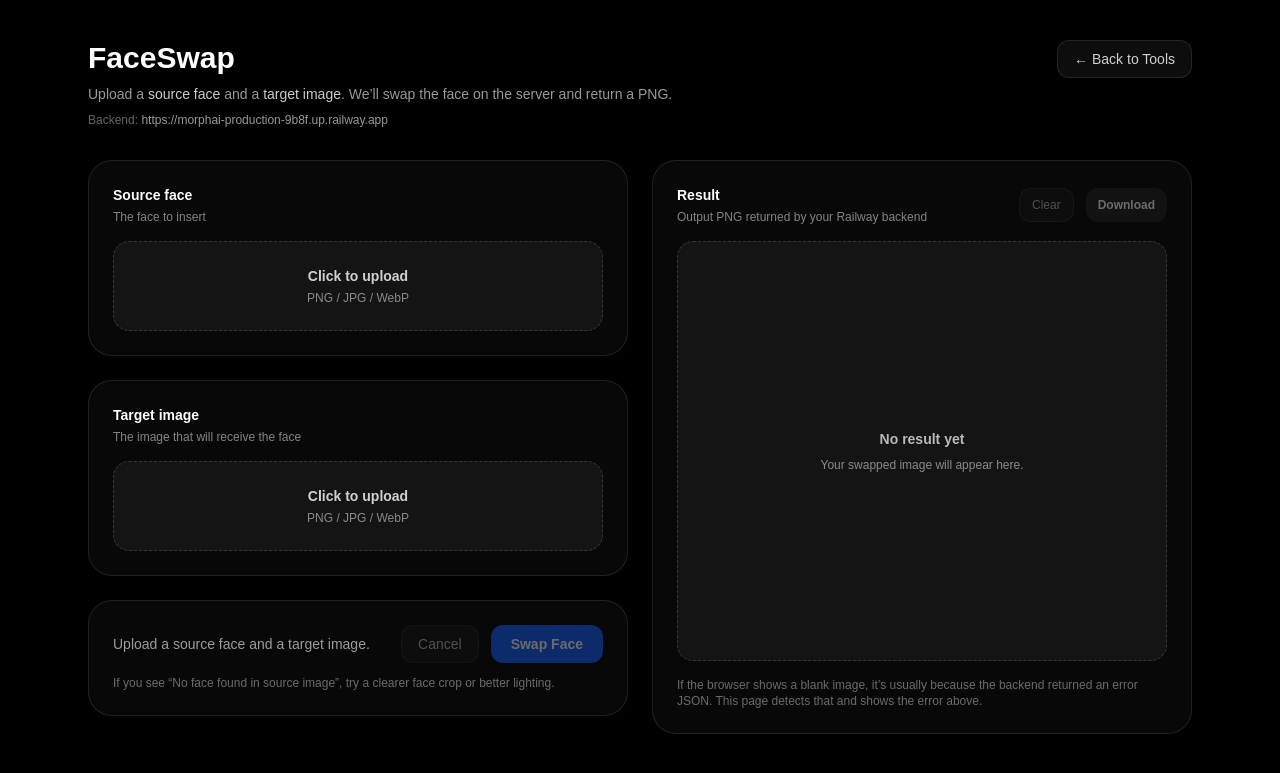
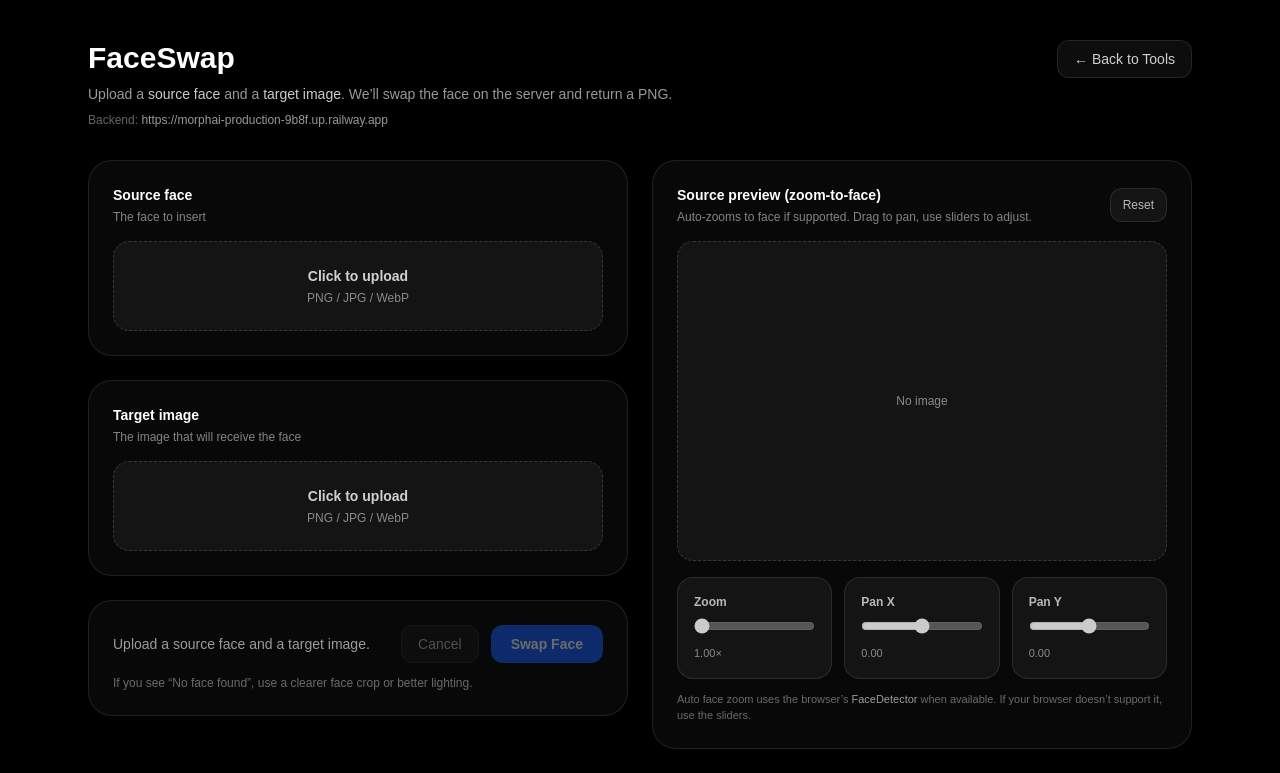
Before and after one commit to Gsprint-create/morphai-frontend, a Next.js app: page /tools/faceswap in a window 1280 px wide. Shown: the top 773 px of the page. Built offline with nearby package versions, Linux system fonts and the light colour scheme.

Commit message:
app/tools/faceswap/page.tsx

```diff
--- a/app/tools/faceswap/page.tsx
+++ b/app/tools/faceswap/page.tsx
@@ -1,16 +1,18 @@
 "use client";
 
-import { useMemo, useRef, useState } from "react";
+import React, { useEffect, useMemo, useRef, useState } from "react";
 
 const API_BASE = "https://morphai-production-9b8f.up.railway.app";
 
 type PickedFile = {
   file: File;
-  url: string; // local preview URL
+  url: string;
   name: string;
   size: number;
   type: string;
 };
+
+type FaceBox = { x: number; y: number; w: number; h: number }; // normalized 0..1
 
 function humanSize(bytes: number) {
   const units = ["B", "KB", "MB", "GB"];
@@ -21,6 +23,292 @@ function humanSize(bytes: number) {
     i++;
   }
   return `${v.toFixed(i === 0 ? 0 : 1)} ${units[i]}`;
+}
+
+// ---- Face detector helper (browser native, if available) ----
+async function detectFaceBox(img: HTMLImageElement): Promise<FaceBox | null> {
+  // @ts-ignore
+  const FaceDetectorCtor = (globalThis as any).FaceDetector;
+  if (!FaceDetectorCtor) return null;
+
+  try {
+    // @ts-ignore
+    const detector = new FaceDetectorCtor({ fastMode: true, maxDetectedFaces: 1 });
+    const faces = await detector.detect(img);
+    if (!faces || !faces.length) return null;
+
+    const b = faces[0].boundingBox as DOMRectReadOnly;
+    const iw = img.naturalWidth || img.width;
+    const ih = img.naturalHeight || img.height;
+    if (!iw || !ih) return null;
+
+    const x = Math.max(0, Math.min(1, b.x / iw));
+    const y = Math.max(0, Math.min(1, b.y / ih));
+    const w = Math.max(0, Math.min(1, b.width / iw));
+    const h = Math.max(0, Math.min(1, b.height / ih));
+
+    return { x, y, w, h };
+  } catch {
+    return null;
+  }
+}
+
+// ---- Compute a "nice" zoom + pan so the face is centered ----
+function faceBoxToView(box: FaceBox, strength = 1.35) {
+  // Center of box
+  const cx = box.x + box.w / 2;
+  const cy = box.y + box.h / 2;
+
+  // Zoom so box roughly fills the viewport (heuristic)
+  const boxSize = Math.max(box.w, box.h);
+  const zoom = Math.min(4, Math.max(1, (1 / boxSize) / strength));
+
+  // Pan offsets in normalized image coords
+  // We store pan in [-0.5..0.5] range for ease: (0,0)=centered
+  const panX = 0.5 - cx;
+  const panY = 0.5 - cy;
+
+  return { zoom, panX, panY };
+}
+
+// ---- Reusable viewer with auto face zoom + manual controls ----
+function ZoomImageViewer(props: {
+  title: string;
+  src?: string | null;
+  hint?: string;
+  // allow detecting face from this image
+  enableAutoFaceZoom?: boolean;
+}) {
+  const { title, src, hint, enableAutoFaceZoom = true } = props;
+
+  const imgRef = useRef<HTMLImageElement | null>(null);
+  const wrapRef = useRef<HTMLDivElement | null>(null);
+
+  const [zoom, setZoom] = useState<number>(1);
+  const [pan, setPan] = useState<{ x: number; y: number }>({ x: 0, y: 0 });
+  const [dragging, setDragging] = useState(false);
+  const dragStart = useRef<{ mx: number; my: number; px: number; py: number } | null>(null);
+
+  const [autoStatus, setAutoStatus] = useState<"idle" | "detecting" | "applied" | "unavailable" | "none">("idle");
+
+  // Reset when src changes
+  useEffect(() => {
+    setZoom(1);
+    setPan({ x: 0, y: 0 });
+    setAutoStatus("idle");
+  }, [src]);
+
+  // Try auto face zoom on load
+  useEffect(() => {
+    if (!src || !enableAutoFaceZoom) return;
+
+    const img = imgRef.current;
+    if (!img) return;
+
+    let canceled = false;
+
+    async function run() {
+      // @ts-ignore
+      const FaceDetectorCtor = (globalThis as any).FaceDetector;
+      if (!FaceDetectorCtor) {
+        setAutoStatus("unavailable");
+        return;
+      }
+
+      setAutoStatus("detecting");
+
+      // wait a tick to ensure natural sizes available
+      await new Promise((r) => setTimeout(r, 50));
+      if (canceled) return;
+
+      const box = await detectFaceBox(img);
+      if (canceled) return;
+
+      if (!box) {
+        setAutoStatus("none");
+        return;
+      }
+
+      const v = faceBoxToView(box);
+      setZoom(v.zoom);
+      setPan({ x: v.panX, y: v.panY });
+      setAutoStatus("applied");
+    }
+
+    // run once when image fully loaded
+    if (img.complete) run();
+    else img.onload = () => run();
+
+    return () => {
+      canceled = true;
+      if (img) img.onload = null;
+    };
+  }, [src, enableAutoFaceZoom]);
+
+  function onMouseDown(e: React.MouseEvent) {
+    if (!src) return;
+    setDragging(true);
+    dragStart.current = { mx: e.clientX, my: e.clientY, px: pan.x, py: pan.y };
+  }
+
+  function onMouseMove(e: React.MouseEvent) {
+    if (!dragging || !dragStart.current) return;
+
+    const w = wrapRef.current?.clientWidth || 1;
+    const h = wrapRef.current?.clientHeight || 1;
+
+    const dx = (e.clientX - dragStart.current.mx) / w;
+    const dy = (e.clientY - dragStart.current.my) / h;
+
+    // Move pan in same direction (invert to feel natural)
+    setPan({
+      x: dragStart.current.px + dx * (1 / zoom),
+      y: dragStart.current.py + dy * (1 / zoom),
+    });
+  }
+
+  function onMouseUp() {
+    setDragging(false);
+    dragStart.current = null;
+  }
+
+  // Clamp pan a bit to avoid losing image completely
+  useEffect(() => {
+    setPan((p) => ({
+      x: Math.max(-1, Math.min(1, p.x)),
+      y: Math.max(-1, Math.min(1, p.y)),
+    }));
+  }, [zoom]);
+
+  function resetView() {
+    setZoom(1);
+    setPan({ x: 0, y: 0 });
+    setAutoStatus("idle");
+  }
+
+  // Translate: center + pan offsets
+  const transform = `translate(calc(${pan.x} * 100%), calc(${pan.y} * 100%)) scale(${zoom})`;
+
+  return (
+    <div className="rounded-3xl border border-white/10 bg-white/[0.03] p-6">
+      <div className="flex items-center justify-between gap-3">
+        <div>
+          <div className="text-sm font-semibold">{title}</div>
+          {hint && <div className="mt-1 text-xs text-white/50">{hint}</div>}
+        </div>
+
+        <div className="flex items-center gap-2">
+          <button
+            onClick={resetView}
+            className="rounded-xl border border-white/10 bg-white/5 px-3 py-2 text-xs text-white/70 hover:bg-white/10 transition"
+            disabled={!src}
+            title="Reset zoom/pan"
+          >
+            Reset
+          </button>
+        </div>
+      </div>
+
+      <div className="mt-4">
+        {!src ? (
+          <div className="flex min-h-[320px] items-center justify-center rounded-2xl border border-dashed border-white/15 bg-white/5 p-6 text-center">
+            <div className="text-xs text-white/50">No image</div>
+          </div>
+        ) : (
+          <div
+            ref={wrapRef}
+            className="relative overflow-hidden rounded-2xl border border-white/10 bg-black"
+            style={{ height: 360, cursor: dragging ? "grabbing" : "grab" }}
+            onMouseDown={onMouseDown}
+            onMouseMove={onMouseMove}
+            onMouseUp={onMouseUp}
+            onMouseLeave={onMouseUp}
+          >
+            {/* eslint-disable-next-line @next/next/no-img-element */}
+            <img
+              ref={imgRef}
+              src={src}
+              alt={title}
+              className="absolute left-1/2 top-1/2 max-w-none select-none"
+              style={{
+                transform: `translate(-50%, -50%) ${transform}`,
+                transformOrigin: "center center",
+                willChange: "transform",
+              }}
+              draggable={false}
+            />
+
+            <div className="pointer-events-none absolute left-3 top-3 rounded-full border border-white/10 bg-black/50 px-3 py-1 text-[11px] text-white/70">
+              Drag to pan
+            </div>
+
+            {enableAutoFaceZoom && (
+              <div className="pointer-events-none absolute right-3 top-3 rounded-full border border-white/10 bg-black/50 px-3 py-1 text-[11px] text-white/70">
+                {autoStatus === "detecting" && "Auto-zoom: detecting…"}
+                {autoStatus === "applied" && "Auto-zoom: face centered"}
+                {autoStatus === "none" && "Auto-zoom: no face found"}
+                {autoStatus === "unavailable" && "Auto-zoom: unsupported"}
+                {autoStatus === "idle" && "Auto-zoom: ready"}
+              </div>
+            )}
+          </div>
+        )}
+
+        {/* Controls */}
+        <div className="mt-4 grid gap-3 md:grid-cols-3">
+          <div className="rounded-2xl border border-white/10 bg-white/5 p-4">
+            <div className="text-xs font-semibold text-white/70">Zoom</div>
+            <input
+              type="range"
+              min={1}
+              max={4}
+              step={0.05}
+              value={zoom}
+              onChange={(e) => setZoom(Number(e.target.value))}
+              disabled={!src}
+              className="mt-2 w-full"
+            />
+            <div className="mt-1 text-[11px] text-white/50">{zoom.toFixed(2)}×</div>
+          </div>
+
+          <div className="rounded-2xl border border-white/10 bg-white/5 p-4">
+            <div className="text-xs font-semibold text-white/70">Pan X</div>
+            <input
+              type="range"
+              min={-1}
+              max={1}
+              step={0.01}
+              value={pan.x}
+              onChange={(e) => setPan((p) => ({ ...p, x: Number(e.target.value) }))}
+              disabled={!src}
+              className="mt-2 w-full"
+            />
+            <div className="mt-1 text-[11px] text-white/50">{pan.x.toFixed(2)}</div>
+          </div>
+
+          <div className="rounded-2xl border border-white/10 bg-white/5 p-4">
+            <div className="text-xs font-semibold text-white/70">Pan Y</div>
+            <input
+              type="range"
+              min={-1}
+              max={1}
+              step={0.01}
+              value={pan.y}
+              onChange={(e) => setPan((p) => ({ ...p, y: Number(e.target.value) }))}
+              disabled={!src}
+              className="mt-2 w-full"
+            />
+            <div className="mt-1 text-[11px] text-white/50">{pan.y.toFixed(2)}</div>
+          </div>
+        </div>
+
+        <div className="mt-3 text-[11px] text-white/40">
+          Auto face zoom uses the browser’s <span className="text-white/60">FaceDetector</span> when available.
+          If your browser doesn’t support it, use the sliders.
+        </div>
+      </div>
+    </div>
+  );
 }
 
 export default function FaceSwapPage() {
@@ -57,10 +345,7 @@ export default function FaceSwapPage() {
     } catch {}
   }
 
-  function onPick(
-    file: File | null,
-    which: "source" | "target"
-  ) {
+  function onPick(file: File | null, which: "source" | "target") {
     setError(null);
     cleanupResult();
 
@@ -107,14 +392,12 @@ export default function FaceSwapPage() {
     setError(null);
     cleanupResult();
 
-    // cancel any in-flight request
     abortRef.current?.abort();
     const controller = new AbortController();
     abortRef.current = controller;
 
     try {
       const fd = new FormData();
-      // IMPORTANT: keys must match FastAPI params
       fd.append("source", source.file);
       fd.append("target", target.file);
 
@@ -125,7 +408,6 @@ export default function FaceSwapPage() {
       });
 
       if (!res.ok) {
-        // FastAPI often returns JSON: {"detail":"..."}
         const txt = await res.text().catch(() => "");
         let message = txt || `Request failed (${res.status})`;
         try {
@@ -137,8 +419,6 @@ export default function FaceSwapPage() {
       }
 
       const blob = await res.blob();
-
-      // Safety: ensure it is an image
       if (!blob.type.startsWith("image/")) {
         setError("Server returned a non-image response.");
         return;
@@ -148,11 +428,8 @@ export default function FaceSwapPage() {
       setResultBlob(blob);
       setResultUrl(url);
     } catch (e: any) {
-      if (e?.name === "AbortError") {
-        setError("Canceled.");
-      } else {
-        setError(e?.message || "Swap failed.");
-      }
+      if (e?.name === "AbortError") setError("Canceled.");
+      else setError(e?.message || "Swap failed.");
     } finally {
       setIsProcessing(false);
       abortRef.current = null;
@@ -202,18 +479,16 @@ export default function FaceSwapPage() {
           </div>
         )}
 
-        {/* Layout */}
+        {/* Two-column */}
         <div className="grid gap-6 lg:grid-cols-2">
-          {/* Upload panels */}
+          {/* Left: pickers + action */}
           <div className="space-y-6">
-            {/* Source */}
+            {/* Source picker */}
             <div className="rounded-3xl border border-white/10 bg-white/[0.03] p-6">
               <div className="flex items-center justify-between">
                 <div>
                   <div className="text-sm font-semibold">Source face</div>
-                  <div className="mt-1 text-xs text-white/50">
-                    The face to insert
-                  </div>
+                  <div className="mt-1 text-xs text-white/50">The face to insert</div>
                 </div>
 
                 {source && (
@@ -236,48 +511,27 @@ export default function FaceSwapPage() {
                       onChange={(e) => onPick(e.target.files?.[0] || null, "source")}
                     />
                     <div>
-                      <div className="text-sm font-semibold text-white/80">
-                        Click to upload
-                      </div>
-                      <div className="mt-1 text-xs text-white/50">
-                        PNG / JPG / WebP
-                      </div>
+                      <div className="text-sm font-semibold text-white/80">Click to upload</div>
+                      <div className="mt-1 text-xs text-white/50">PNG / JPG / WebP</div>
                     </div>
                   </label>
                 ) : (
-                  <div className="grid gap-4 md:grid-cols-[220px,1fr] md:items-center">
-                    <div className="overflow-hidden rounded-2xl border border-white/10 bg-white/5">
-                      {/* eslint-disable-next-line @next/next/no-img-element */}
-                      <img
-                        src={source.url}
-                        alt="Source preview"
-                        className="h-[220px] w-full object-cover"
-                      />
-                    </div>
-                    <div className="text-sm text-white/70">
-                      <div className="font-medium text-white/85">
-                        {source.name}
-                      </div>
+                  <div className="rounded-2xl border border-white/10 bg-white/5 p-4">
+                    <div className="text-sm font-medium text-white/85">{source.name}</div>
                     <div className="mt-1 text-xs text-white/50">
                       {source.type} • {humanSize(source.size)}
-                      </div>
-                      <div className="mt-3 text-xs text-white/50">
-                        Tip: Use a clear, front-facing face for best detection.
-                      </div>
                     </div>
                   </div>
                 )}
               </div>
             </div>
 
-            {/* Target */}
+            {/* Target picker */}
             <div className="rounded-3xl border border-white/10 bg-white/[0.03] p-6">
               <div className="flex items-center justify-between">
                 <div>
                   <div className="text-sm font-semibold">Target image</div>
-                  <div className="mt-1 text-xs text-white/50">
-                    The image that will receive the face
-                  </div>
+                  <div className="mt-1 text-xs text-white/50">The image that will receive the face</div>
                 </div>
 
                 {target && (
@@ -300,34 +554,18 @@ export default function FaceSwapPage() {
                       onChange={(e) => onPick(e.target.files?.[0] || null, "target")}
                     />
                     <div>
-                      <div className="text-sm font-semibold text-white/80">
-                        Click to upload
-                      </div>
-                      <div className="mt-1 text-xs text-white/50">
-                        PNG / JPG / WebP
-                      </div>
+                      <div className="text-sm font-semibold text-white/80">Click to upload</div>
+                      <div className="mt-1 text-xs text-white/50">PNG / JPG / WebP</div>
                     </div>
                   </label>
                 ) : (
-                  <div className="grid gap-4 md:grid-cols-[220px,1fr] md:items-center">
-                    <div className="overflow-hidden rounded-2xl border border-white/10 bg-white/5">
-                      {/* eslint-disable-next-line @next/next/no-img-element */}
-                      <img
-                        src={target.url}
-                        alt="Target preview"
-                        className="h-[220px] w-full object-cover"
-                      />
-                    </div>
-                    <div className="text-sm text-white/70">
-                      <div className="font-medium text-white/85">
-                        {target.name}
-                      </div>
+                  <div className="rounded-2xl border border-white/10 bg-white/5 p-4">
+                    <div className="text-sm font-medium text-white/85">{target.name}</div>
                     <div className="mt-1 text-xs text-white/50">
                       {target.type} • {humanSize(target.size)}
                     </div>
-                      <div className="mt-3 text-xs text-white/50">
-                        Note: This endpoint swaps onto <span className="text-white/70">all faces</span> in the target.
-                      </div>
+                    <div className="mt-2 text-[11px] text-white/50">
+                      Note: this swaps onto <span className="text-white/70">all faces</span> in target.
                     </div>
                   </div>
                 )}
@@ -341,12 +579,9 @@ export default function FaceSwapPage() {
 
                 <div className="flex gap-3">
                   <button
-                    onClick={() => {
-                      abortRef.current?.abort();
-                    }}
+                    onClick={() => abortRef.current?.abort()}
                     disabled={!isProcessing}
                     className="rounded-xl border border-white/10 bg-white/5 px-4 py-2 text-sm text-white/70 hover:bg-white/10 disabled:opacity-40 transition"
-                    title="Cancel in-progress request"
                   >
                     Cancel
                   </button>
@@ -362,22 +597,35 @@ export default function FaceSwapPage() {
               </div>
 
               <div className="mt-3 text-xs text-white/40">
-                If you see “No face found in source image”, try a clearer face crop or better lighting.
+                If you see “No face found”, use a clearer face crop or better lighting.
               </div>
             </div>
           </div>
 
-          {/* Result panel */}
+          {/* Right: viewers */}
+          <div className="space-y-6">
+            <ZoomImageViewer
+              title="Source preview (zoom-to-face)"
+              src={source?.url}
+              hint="Auto-zooms to face if supported. Drag to pan, use sliders to adjust."
+              enableAutoFaceZoom={true}
+            />
+
+            <ZoomImageViewer
+              title="Target preview (zoom-to-face)"
+              src={target?.url}
+              hint="Auto-zooms to face if supported. Drag to pan, use sliders to adjust."
+              enableAutoFaceZoom={true}
+            />
+
             <div className="rounded-3xl border border-white/10 bg-white/[0.03] p-6">
-            <div className="flex items-center justify-between">
+              <div className="flex items-center justify-between gap-3">
                 <div>
-                <div className="text-sm font-semibold">Result</div>
-                <div className="mt-1 text-xs text-white/50">
-                  Output PNG returned by your Railway backend
-                </div>
+                  <div className="text-sm font-semibold">Result (zoom-to-face)</div>
+                  <div className="mt-1 text-xs text-white/50">Output PNG returned by Railway</div>
                 </div>
 
-              <div className="flex gap-3">
+                <div className="flex gap-2">
                   <button
                     onClick={() => {
                       cleanupResult();
@@ -399,32 +647,17 @@ export default function FaceSwapPage() {
               </div>
 
               <div className="mt-4">
-              {!resultUrl ? (
-                <div className="flex min-h-[420px] items-center justify-center rounded-2xl border border-dashed border-white/15 bg-white/5 p-6 text-center">
-                  <div>
-                    <div className="text-sm font-semibold text-white/70">
-                      No result yet
-                    </div>
-                    <div className="mt-2 text-xs text-white/50">
-                      Your swapped image will appear here.
-                    </div>
-                  </div>
-                </div>
-              ) : (
-                <div className="overflow-hidden rounded-2xl border border-white/10 bg-white/5">
-                  {/* eslint-disable-next-line @next/next/no-img-element */}
-                  <img
+                <ZoomImageViewer
+                  title="Result view"
                   src={resultUrl}
-                    alt="FaceSwap result"
-                    className="w-full object-contain"
+                  hint={!resultUrl ? "No result yet." : "Drag to pan, use sliders to adjust."}
+                  enableAutoFaceZoom={true}
                 />
               </div>
-              )}
+
+              <div className="mt-3 text-[11px] text-white/40">
+                If the backend returns JSON errors, you’ll see it in the red box above.
               </div>
-
-            <div className="mt-4 text-xs text-white/40">
-              If the browser shows a blank image, it’s usually because the backend returned an error JSON.
-              This page detects that and shows the error above.
             </div>
           </div>
         </div>
```
Lines whose indentation alone changed are shown as unchanged.
